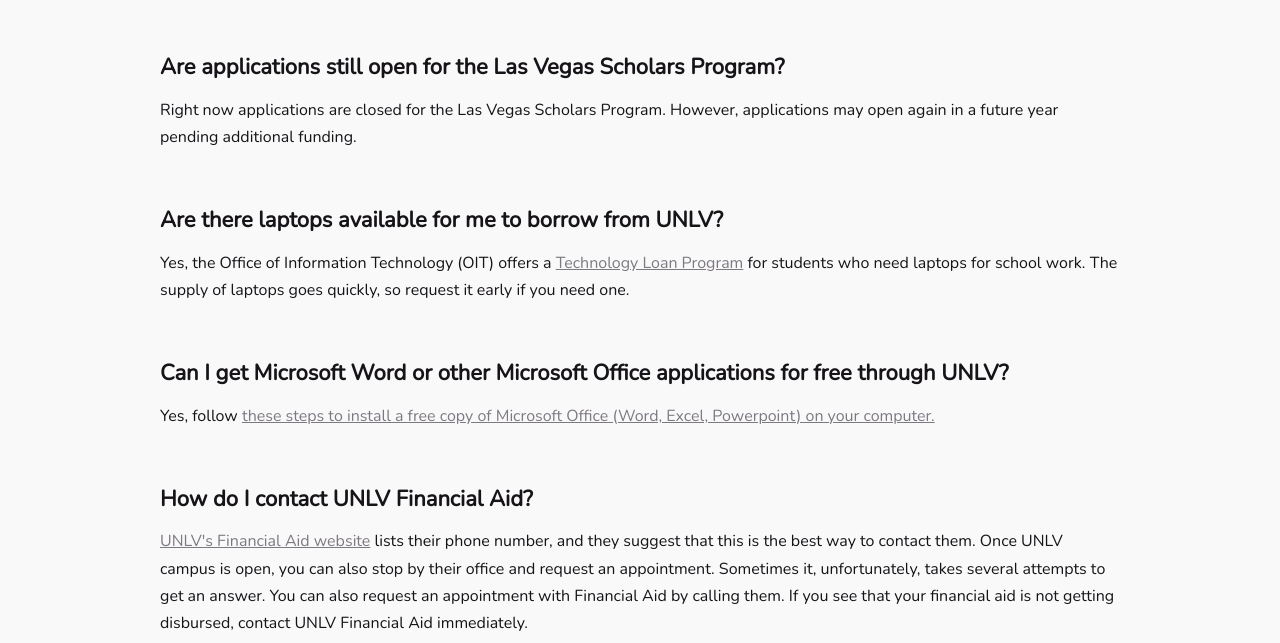
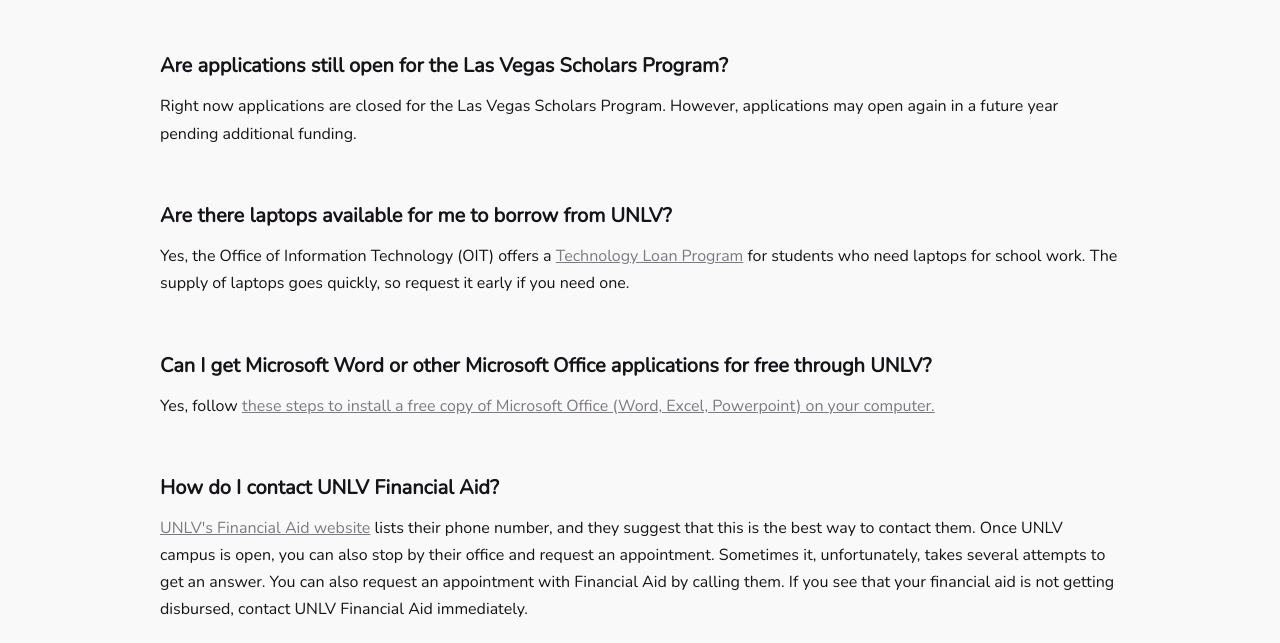
Before and after one commit to camerontabion/lvsp-website, a plain HTML site: page resources.html in a window 1280 px wide. Shown: the part 157-800 px from the top of the page. Drawn offline with nearby package versions, Linux system fonts and the light colour scheme.

Commit message:
Changed resource-title font-size

```diff
--- a/css/resources.css
+++ b/css/resources.css
@@ -13,7 +13,7 @@
   padding: clamp(2rem, 4vw, 6rem) 0;
 }
 .resource-title {
-  font-size: var(--heading-3);
+  font-size: var(--heading-4);
   margin-bottom: clamp(0.6rem, 1vw, 1rem);
 }
 .resource-text {
```
